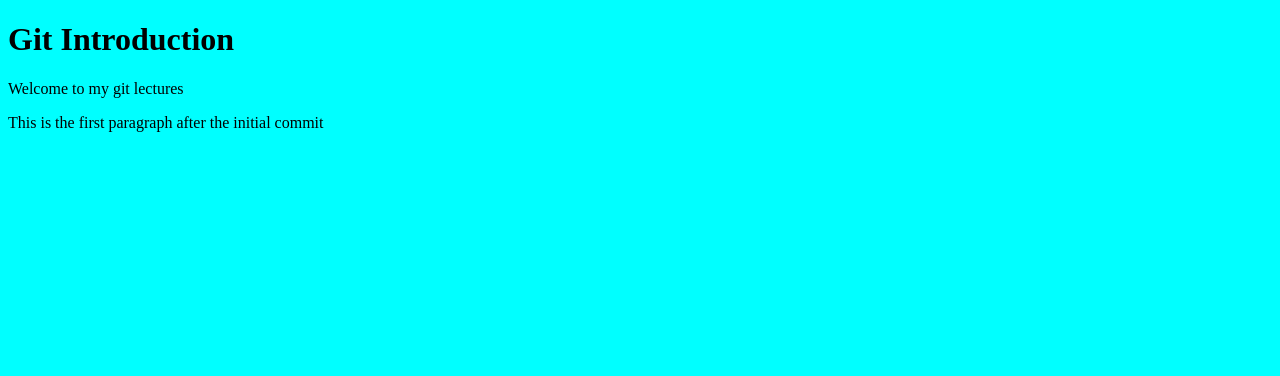
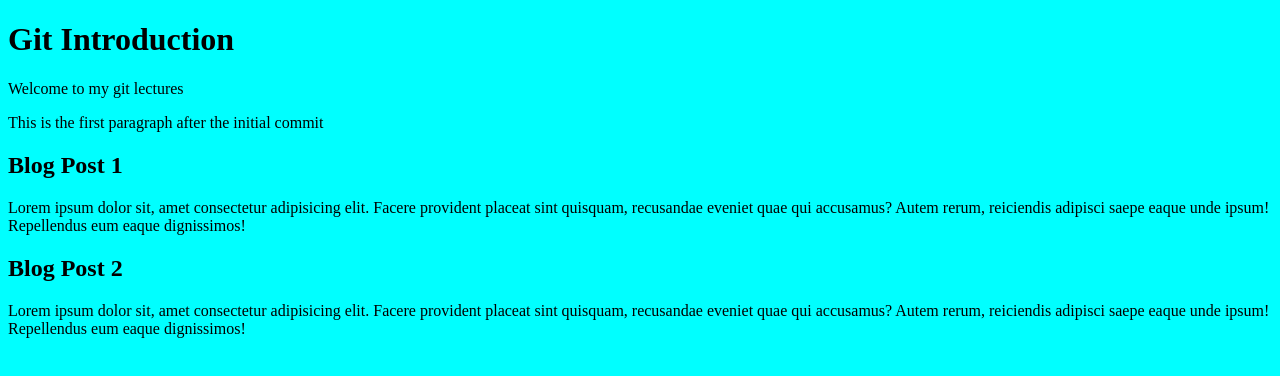
Before and after one commit to Khoiriyah23/techVersifier-practice, a plain HTML site: page index.html in a window 1280 px wide. Drawn offline with Linux system fonts and the light colour scheme.

Commit message:
blog post1 and post2 added

```diff
--- a/index.html
+++ b/index.html
@@ -10,5 +10,20 @@
     <h1>Git Introduction</h1>
     <p>Welcome to my git lectures</p>
     <p>This is the first paragraph after the initial commit</p>
+
+    <div>
+        <article>
+            <h2>Blog Post 1</h2>
+            <p>Lorem ipsum dolor sit, amet consectetur adipisicing elit. Facere provident placeat sint quisquam,
+                recusandae eveniet quae qui accusamus? Autem rerum, reiciendis adipisci saepe eaque unde ipsum!
+                 Repellendus eum eaque dignissimos!</p>
+        </article>
+        <article>
+            <h2>Blog Post 2</h2>
+            <p>Lorem ipsum dolor sit, amet consectetur adipisicing elit. Facere provident placeat sint quisquam,
+                recusandae eveniet quae qui accusamus? Autem rerum, reiciendis adipisci saepe eaque unde ipsum!
+                 Repellendus eum eaque dignissimos!</p>
+        </article>
+    </div>
 </body>
 </html>
```
